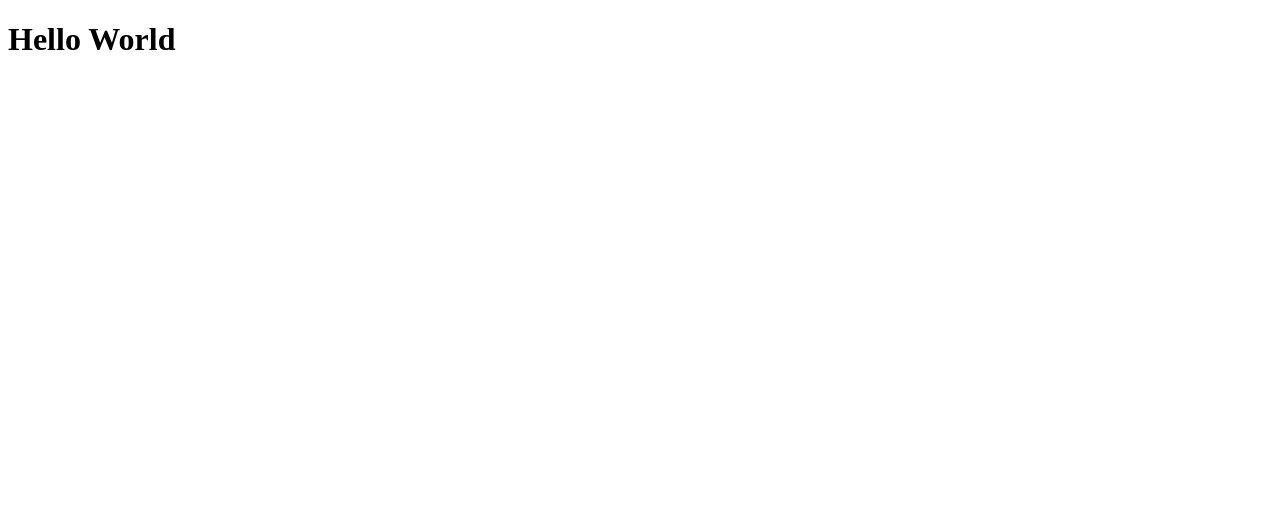
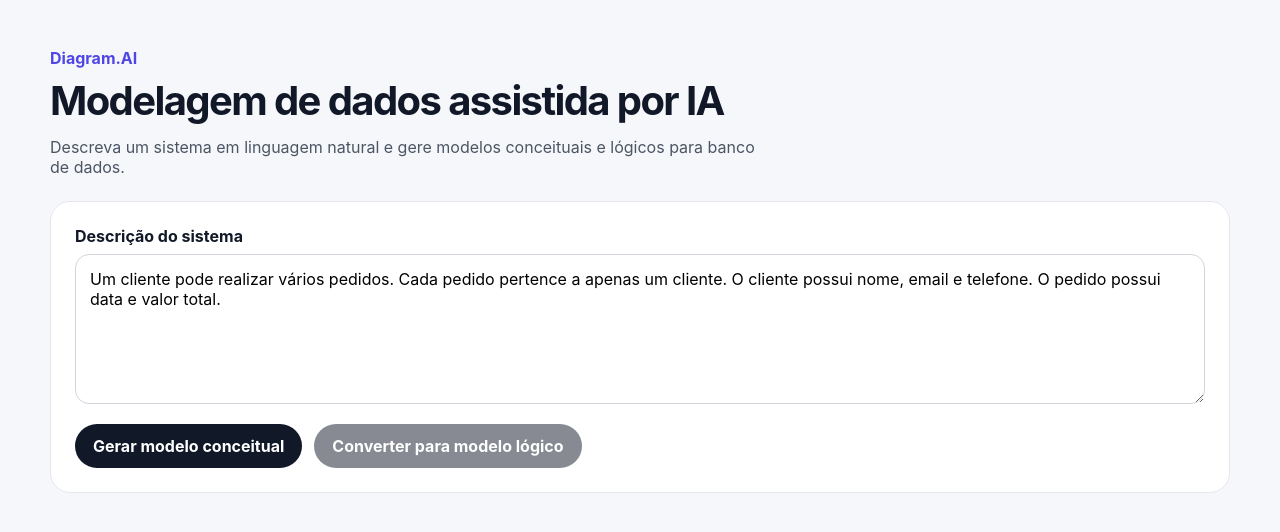
Before and after one commit to victorozoterio/diagram-ai, a React (Vite) app in the folder apps/web/: page / in a window 1280 px wide. Shown: the top 532 px of the page. Built offline with nearby package versions, Linux system fonts and the light colour scheme; no server answers.

Commit message:
feat: integra frontend com geração de modelos

```diff
--- a/apps/web/src/App.tsx
+++ b/apps/web/src/App.tsx
@@ -1,3 +1,99 @@
+import { useState } from 'react';
+
+import { convertToLogicalModel, generateConceptualModel } from './api/diagrams.api';
+import type { ConceptualModel } from './features/diagrams/types/conceptual-model';
+import type { LogicalModel } from './features/diagrams/types/logical-model';
+
+const defaultDescription =
+  'Um cliente pode realizar vários pedidos. Cada pedido pertence a apenas um cliente. O cliente possui nome, email e telefone. O pedido possui data e valor total.';
+
 export function App() {
-  return <h1>Hello World</h1>;
+  const [description, setDescription] = useState(defaultDescription);
+  const [conceptualModel, setConceptualModel] = useState<ConceptualModel | null>(null);
+  const [logicalModel, setLogicalModel] = useState<LogicalModel | null>(null);
+  const [isGenerating, setIsGenerating] = useState(false);
+  const [isConverting, setIsConverting] = useState(false);
+  const [error, setError] = useState<string | null>(null);
+
+  async function handleGenerateConceptualModel() {
+    setError(null);
+    setLogicalModel(null);
+    setIsGenerating(true);
+
+    try {
+      const model = await generateConceptualModel(description);
+
+      setConceptualModel(model);
+    } catch (error) {
+      setError(error instanceof Error ? error.message : 'Erro inesperado ao gerar o modelo conceitual.');
+    } finally {
+      setIsGenerating(false);
+    }
+  }
+
+  async function handleConvertToLogicalModel() {
+    if (!conceptualModel) {
+      return;
+    }
+
+    setError(null);
+    setIsConverting(true);
+
+    try {
+      const model = await convertToLogicalModel(conceptualModel);
+
+      setLogicalModel(model);
+    } catch (error) {
+      setError(error instanceof Error ? error.message : 'Erro inesperado ao converter o modelo lógico.');
+    } finally {
+      setIsConverting(false);
+    }
+  }
+
+  return (
+    <main className='app'>
+      <section className='hero'>
+        <span>Diagram.AI</span>
+        <h1>Modelagem de dados assistida por IA</h1>
+        <p>Descreva um sistema em linguagem natural e gere modelos conceituais e lógicos para banco de dados.</p>
+      </section>
+
+      <section className='panel'>
+        <label htmlFor='description'>Descrição do sistema</label>
+
+        <textarea
+          id='description'
+          value={description}
+          onChange={(event) => setDescription(event.target.value)}
+          rows={6}
+        />
+
+        <div className='actions'>
+          <button type='button' onClick={handleGenerateConceptualModel} disabled={isGenerating}>
+            {isGenerating ? 'Gerando...' : 'Gerar modelo conceitual'}
+          </button>
+
+          <button type='button' onClick={handleConvertToLogicalModel} disabled={!conceptualModel || isConverting}>
+            {isConverting ? 'Convertendo...' : 'Converter para modelo lógico'}
+          </button>
+        </div>
+
+        {error && <p className='error'>{error}</p>}
+      </section>
+
+      {conceptualModel && (
+        <section className='panel'>
+          <h2>Modelo conceitual</h2>
+          <pre>{JSON.stringify(conceptualModel, null, 2)}</pre>
+        </section>
+      )}
+
+      {logicalModel && (
+        <section className='panel'>
+          <h2>Modelo lógico</h2>
+          <pre>{JSON.stringify(logicalModel, null, 2)}</pre>
+        </section>
+      )}
+    </main>
+  );
 }
--- /dev/null
+++ b/apps/web/src/api/diagrams.api.ts
@@ -0,0 +1,36 @@
+import type { ConceptualModel } from '../features/diagrams/types/conceptual-model';
+import type { LogicalModel } from '../features/diagrams/types/logical-model';
+
+const API_URL = import.meta.env.VITE_API_URL;
+
+export async function generateConceptualModel(description: string): Promise<ConceptualModel> {
+  const response = await fetch(`${API_URL}/diagrams/generate`, {
+    method: 'POST',
+    headers: {
+      'Content-Type': 'application/json',
+    },
+    body: JSON.stringify({ description }),
+  });
+
+  if (!response.ok) {
+    throw new Error('Não foi possível gerar o modelo conceitual.');
+  }
+
+  return response.json();
+}
+
+export async function convertToLogicalModel(conceptualModel: ConceptualModel): Promise<LogicalModel> {
+  const response = await fetch(`${API_URL}/diagrams/convert-to-logical`, {
+    method: 'POST',
+    headers: {
+      'Content-Type': 'application/json',
+    },
+    body: JSON.stringify(conceptualModel),
+  });
+
+  if (!response.ok) {
+    throw new Error('Não foi possível converter o modelo conceitual para lógico.');
+  }
+
+  return response.json();
+}
--- /dev/null
+++ b/apps/web/src/features/diagrams/types/conceptual-model.ts
@@ -0,0 +1,74 @@
+export type AttributeType =
+  | 'string'
+  | 'number'
+  | 'boolean'
+  | 'date'
+  | 'datetime'
+  | 'text'
+  | 'decimal'
+  | 'uuid'
+  | 'email'
+  | 'phone'
+  | 'unknown';
+
+export type Cardinality = '1:1' | '1:N' | 'N:N';
+
+export type Attribute = {
+  id: string;
+  name: string;
+  type: AttributeType;
+  description?: string;
+  identifier: boolean;
+  required: boolean;
+  unique: boolean;
+  multivalued: boolean;
+  composite: boolean;
+  derived: boolean;
+  components: Array<{
+    id: string;
+    name: string;
+    type: AttributeType;
+  }>;
+};
+
+export type Entity = {
+  id: string;
+  name: string;
+  description?: string;
+  attributes: Attribute[];
+};
+
+export type RelationshipParticipant = {
+  entityId: string;
+  role?: string;
+  cardinality: '1' | 'N';
+};
+
+export type Relationship = {
+  id: string;
+  name: string;
+  description?: string;
+  type: Cardinality;
+  participants: RelationshipParticipant[];
+  attributes: Attribute[];
+};
+
+export type Ambiguity = {
+  id: string;
+  message: string;
+  field?: string;
+  suggestions: string[];
+};
+
+export type ConceptualModel = {
+  metadata: {
+    title?: string;
+    description?: string;
+    sourceText?: string;
+    generatedBy?: string;
+    generatedAt?: string;
+  };
+  entities: Entity[];
+  relationships: Relationship[];
+  ambiguities: Ambiguity[];
+};
--- /dev/null
+++ b/apps/web/src/features/diagrams/types/logical-model.ts
@@ -0,0 +1,34 @@
+export type LogicalColumnType =
+  | 'varchar'
+  | 'text'
+  | 'integer'
+  | 'decimal'
+  | 'boolean'
+  | 'date'
+  | 'timestamp'
+  | 'uuid'
+  | 'unknown';
+
+export type LogicalColumn = {
+  id: string;
+  name: string;
+  type: LogicalColumnType;
+  primaryKey: boolean;
+  foreignKey: boolean;
+  required: boolean;
+  unique: boolean;
+  references?: {
+    tableId: string;
+    columnId: string;
+  };
+};
+
+export type LogicalTable = {
+  id: string;
+  name: string;
+  columns: LogicalColumn[];
+};
+
+export type LogicalModel = {
+  tables: LogicalTable[];
+};
--- /dev/null
+++ b/apps/web/src/index.css
@@ -0,0 +1,103 @@
+* {
+  box-sizing: border-box;
+}
+
+body {
+  margin: 0;
+  font-family: Inter, system-ui, -apple-system, BlinkMacSystemFont, "Segoe UI", sans-serif;
+  background: #f6f7fb;
+  color: #111827;
+}
+
+button,
+textarea {
+  font: inherit;
+}
+
+.app {
+  width: min(1180px, calc(100% - 32px));
+  margin: 0 auto;
+  padding: 48px 0;
+}
+
+.hero {
+  margin-bottom: 24px;
+}
+
+.hero span {
+  display: inline-block;
+  margin-bottom: 8px;
+  color: #4f46e5;
+  font-weight: 700;
+}
+
+.hero h1 {
+  margin: 0;
+  font-size: 40px;
+  letter-spacing: -0.04em;
+}
+
+.hero p {
+  max-width: 720px;
+  margin: 12px 0 0;
+  color: #4b5563;
+}
+
+.panel {
+  padding: 24px;
+  margin-bottom: 24px;
+  background: #ffffff;
+  border: 1px solid #e5e7eb;
+  border-radius: 20px;
+}
+
+label {
+  display: block;
+  margin-bottom: 8px;
+  font-weight: 700;
+}
+
+textarea {
+  width: 100%;
+  resize: vertical;
+  padding: 14px;
+  border: 1px solid #d1d5db;
+  border-radius: 14px;
+  outline: none;
+}
+
+.actions {
+  display: flex;
+  gap: 12px;
+  flex-wrap: wrap;
+  margin-top: 16px;
+}
+
+button {
+  border: 0;
+  border-radius: 999px;
+  padding: 12px 18px;
+  background: #111827;
+  color: #ffffff;
+  cursor: pointer;
+  font-weight: 700;
+}
+
+button:disabled {
+  cursor: not-allowed;
+  opacity: 0.5;
+}
+
+.error {
+  margin-top: 16px;
+  color: #b91c1c;
+  font-weight: 700;
+}
+
+pre {
+  overflow: auto;
+  padding: 16px;
+  background: #111827;
+  color: #e5e7eb;
+  border-radius: 16px;
+}
--- a/apps/web/src/main.tsx
+++ b/apps/web/src/main.tsx
@@ -1,5 +1,6 @@
 import { StrictMode } from 'react';
 import { createRoot } from 'react-dom/client';
+import './index.css';
 import { App } from './App.tsx';
 
 createRoot(document.getElementById('root') as HTMLElement).render(
```
Also changed, not shown: 2 other files (tests, documents, lock files or other folders).
